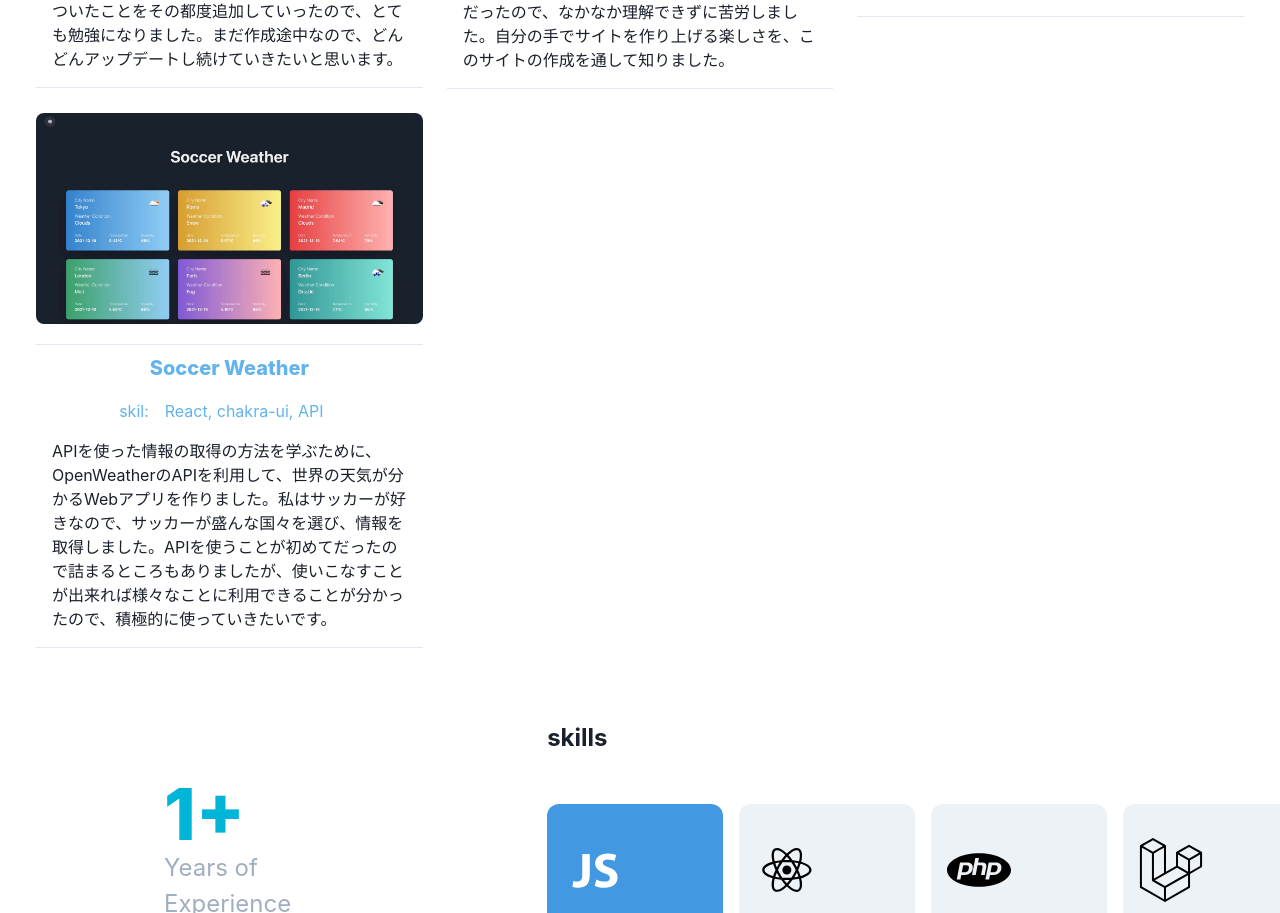
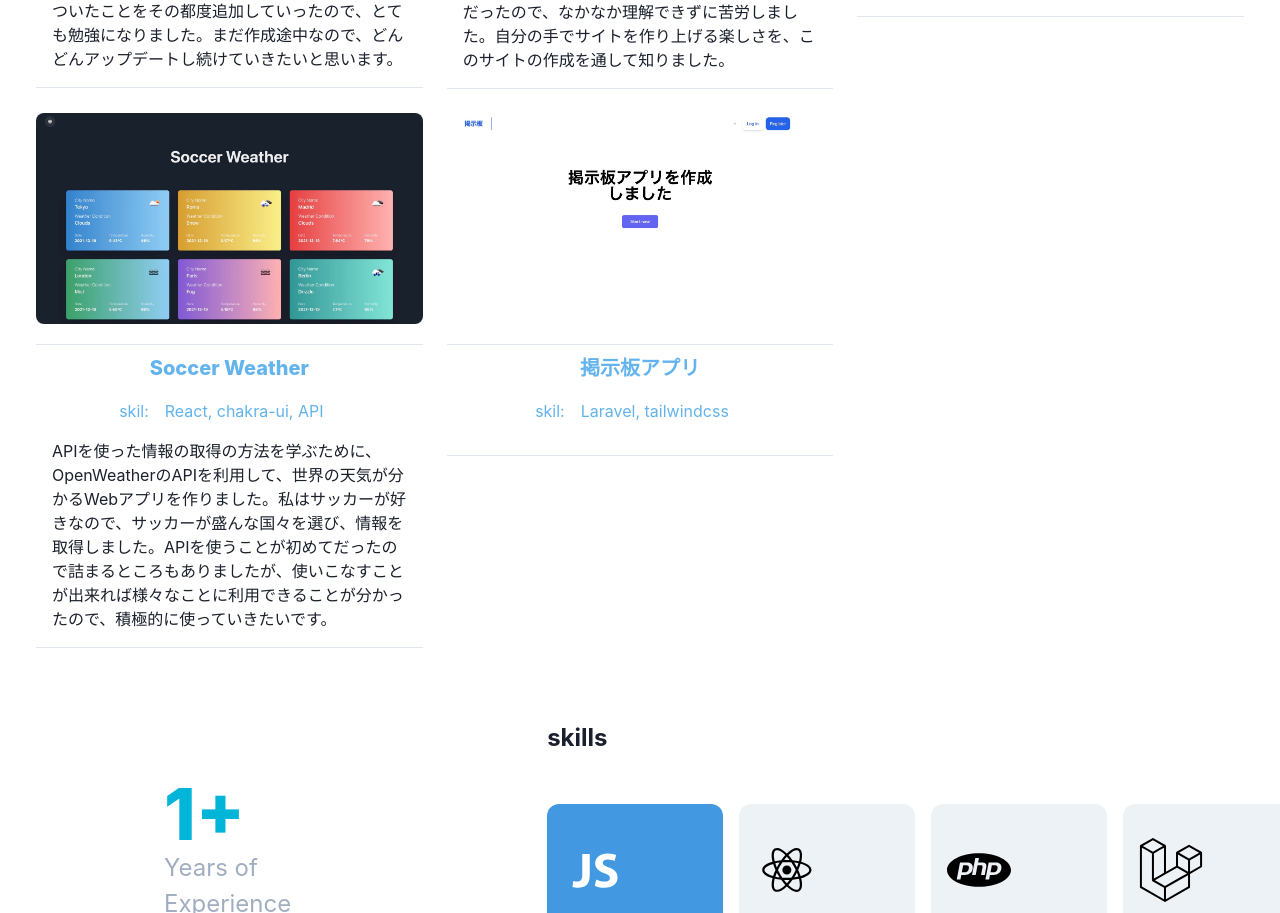
Before and after one commit to RickTurbo/Portfolio, a React (Create React App) app: page / in a window 1280 px wide. Shown: the part 1250-2163 px from the top of the page. Built offline with nearby package versions, Linux system fonts and the light colour scheme.

Commit message:
掲示板アプリを追加

```diff
--- a/src/components/Main.jsx
+++ b/src/components/Main.jsx
@@ -29,6 +29,7 @@ import Napoli_2 from "../assets/Napoli_2.jpg";
 import Todo from "../assets/Todo.jpg";
 import Weather from "../assets/Weather.jpg";
 import Rikuto from "../assets/Rikuto.jpeg";
+import bbs from "../assets/bbs.jpg";
 
 const transition = { duration: 1.4, ease: [0.6, 0.01, -0.05, 0.9] };
 
@@ -350,6 +351,57 @@ function Main() {
             </AccordionItem>
           </Accordion>
         </Box>
+
+        <Box
+          mt={{
+            sm: "10",
+            md: "0",
+            lg: "0",
+            xl: "0",
+            base: "10",
+          }}
+        >
+          <Image
+            w="100%"
+            src={bbs}
+            borderRadius="lg"
+            onClick={() =>
+              window.open("http://laravel-bbs-app1.herokuapp.com/")
+            }
+            _hover={{ opacity: 0.9 }}
+          />
+          <Accordion defaultIndex={[0]} allowMultiple mt={5} mt={5}>
+            <AccordionItem>
+              <h2>
+                <AccordionButton>
+                  <Box
+                    flex="1"
+                    textAlign="left"
+                    fontWeight="bold"
+                    color="blue.300"
+                    // eslint-disable-next-line react/jsx-no-duplicate-props
+                    textAlign="center"
+                    fontSize="xl"
+                    // eslint-disable-next-line react/jsx-no-duplicate-props
+                    fontWeight="extrabold"
+                  >
+                    掲示板アプリ
+                  </Box>
+                </AccordionButton>
+              </h2>
+              <AccordionPanel pb={4}>
+                <Flex color="blue.300" justifyContent="center">
+                  <Box pr="4">skil:</Box>
+                  <Box pr="4">Laravel, tailwindcss</Box>
+                </Flex>
+                <Box pt="4">
+
+                </Box>
+              </AccordionPanel>
+            </AccordionItem>
+          </Accordion>
+        </Box>
+
       </Grid>
     </MotionContainer>
   );
```
